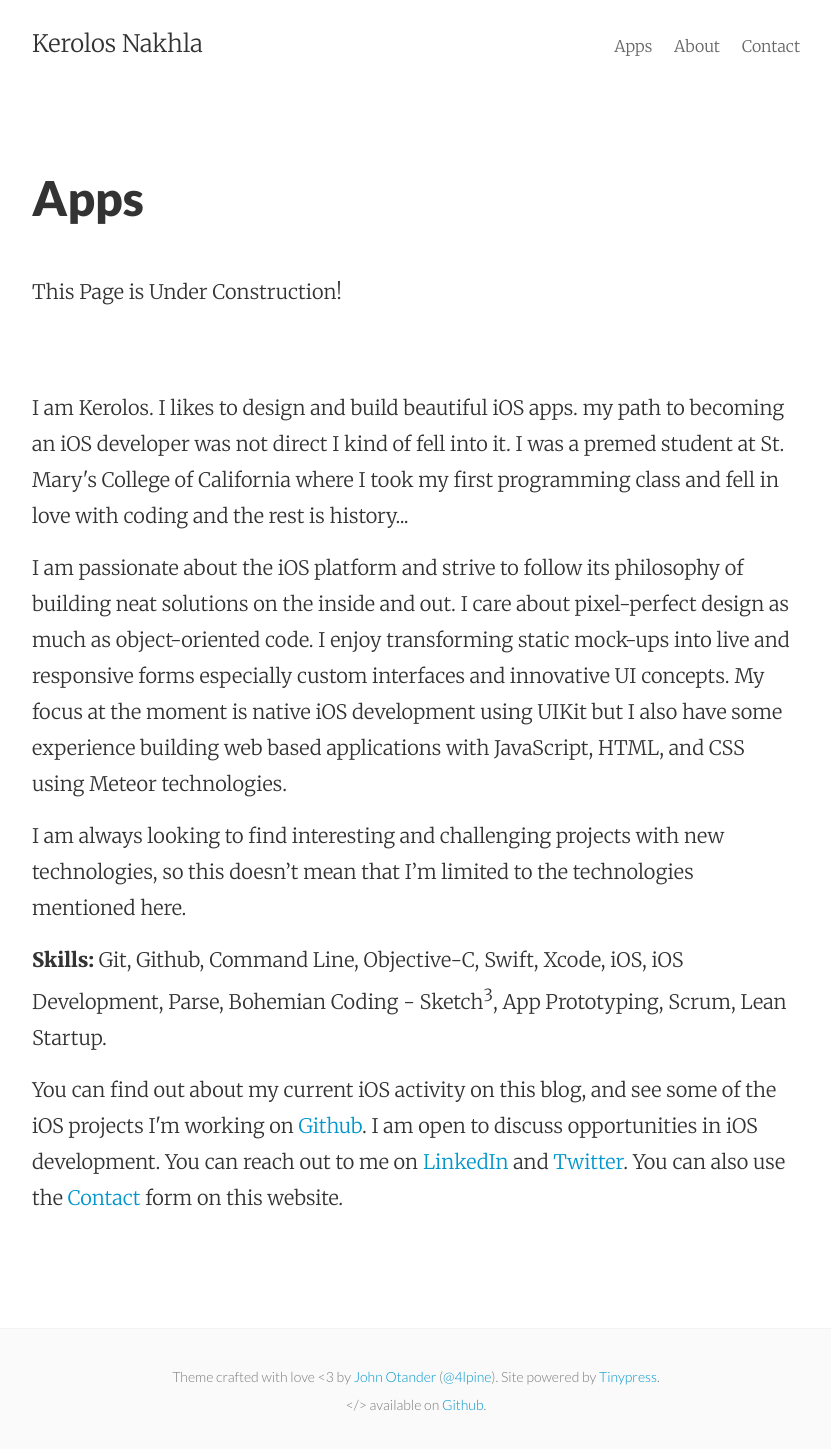
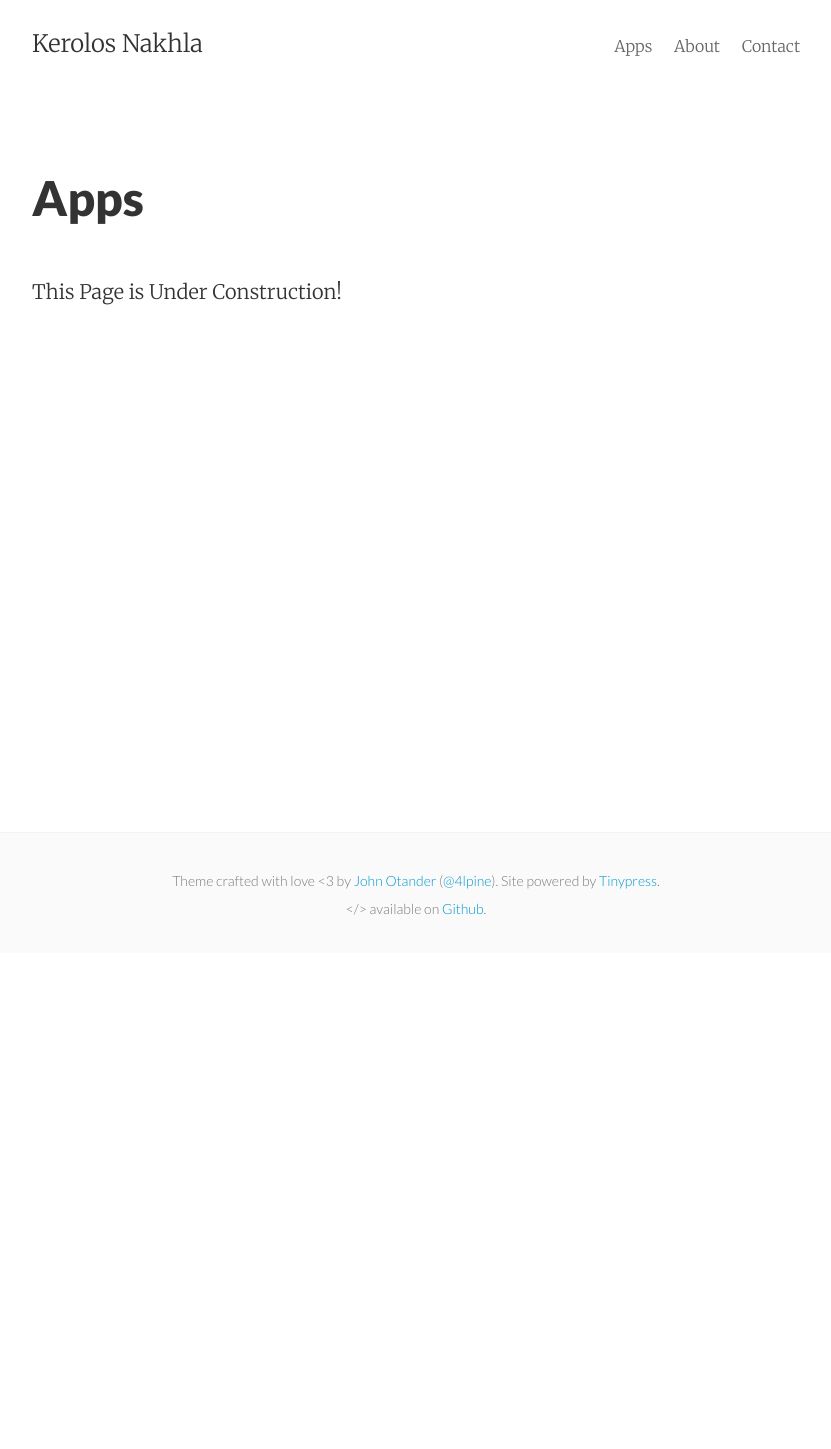
Before and after one commit to keronakhla/keronakhla.github.io, a Jekyll site: the page built from Apps.html, in a window 1280 px wide. Shown: the whole page, without its empty margins (224-1055 px from the left). Built offline with Jekyll 4.4.1, drawn with Linux system fonts in a browser that asks for light colours; after the commit the page ends 953 px from its top, so only the background shows below that.

Commit message:
apps updated

```diff
--- a/Apps.html
+++ b/Apps.html
@@ -11,20 +11,3 @@ permalink: /apps/
   </p>
 
 </div>
-
-<div class="py2">
-
-  <p>
-    I am Kerolos. I likes to design and build beautiful iOS apps.
-	my path to becoming an iOS developer was not direct I kind of fell into it. I was a premed student at St. Mary's College of California where I took my first programming class and fell in love with coding and the rest is history...</p>
-
-	<p>I am passionate about the iOS platform and strive to follow its philosophy of building neat solutions on the inside and out. I care about pixel-perfect design as much as object-oriented code. I enjoy transforming static mock-ups into live and responsive forms especially custom interfaces and innovative UI concepts. My focus at the moment is native iOS development using UIKit but I also have some experience building web based applications with JavaScript, HTML, and CSS using Meteor technologies.</p>
-
-	<p>I am always looking to find interesting and challenging projects with new technologies, so this doesn’t mean that I’m limited to the technologies mentioned here. </p>
-
-	<p><b>Skills:</b> Git, Github, Command Line, Objective-C, Swift, Xcode, iOS, iOS Development, Parse, Bohemian Coding - Sketch<sup>3</sup>, App Prototyping, Scrum, Lean Startup.</p>
-
-	<p>You can find out about my current iOS activity on this blog, and see some of the iOS projects I'm working on <a href="https://github.com/keronakhla" target="_blank">Github</a>. I am open to discuss opportunities in iOS development. You can reach out to me on <a href="https://www.linkedin.com/in/keronakhla" target="_blank">LinkedIn</a> and <a href="https://twitter.com/keronakhla" target="_blank">Twitter</a>. You can also use the <a href="http://www.keronakhla.com/contact" target="_blank">Contact</a> form on this website.
-  </p>
-
-</div>
```
